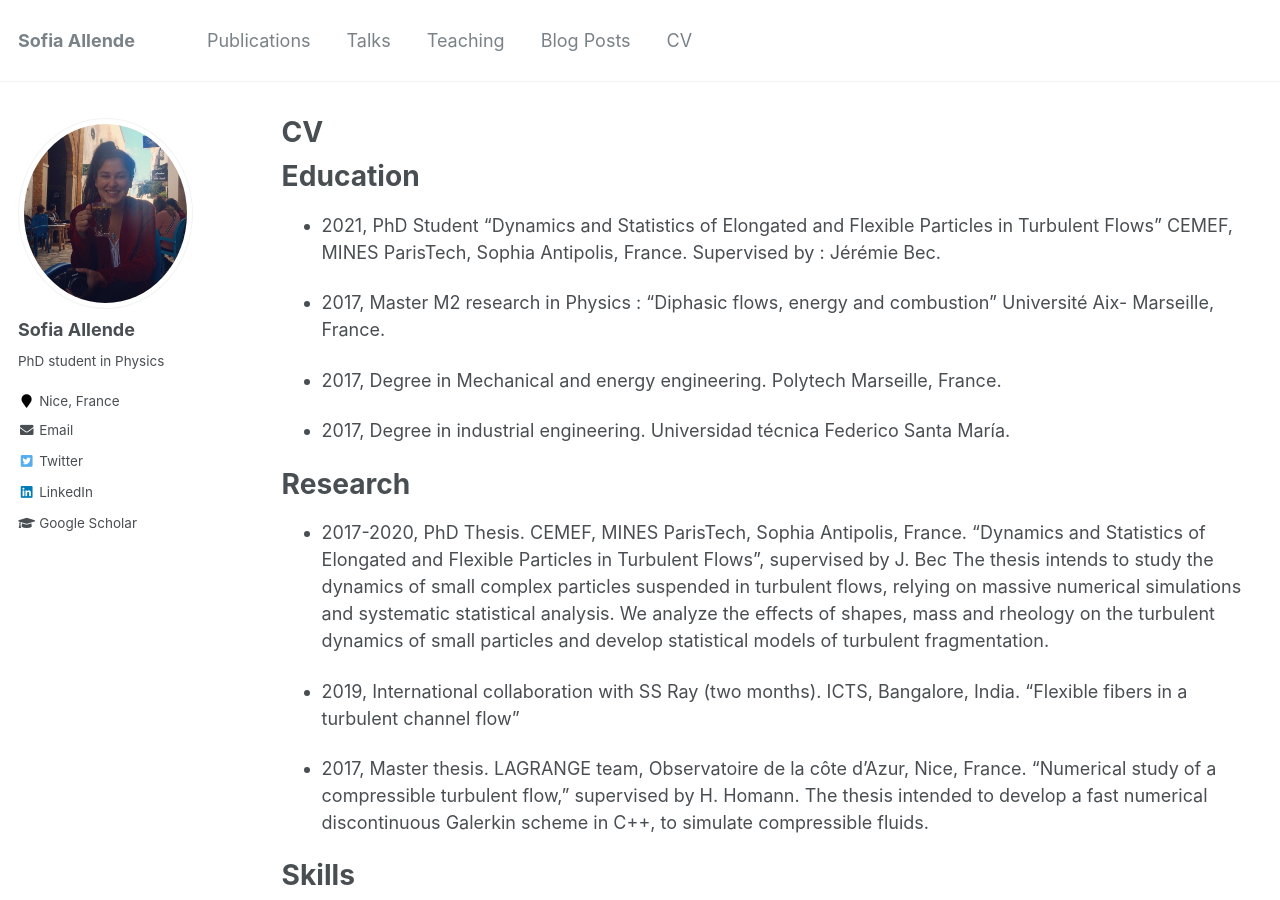
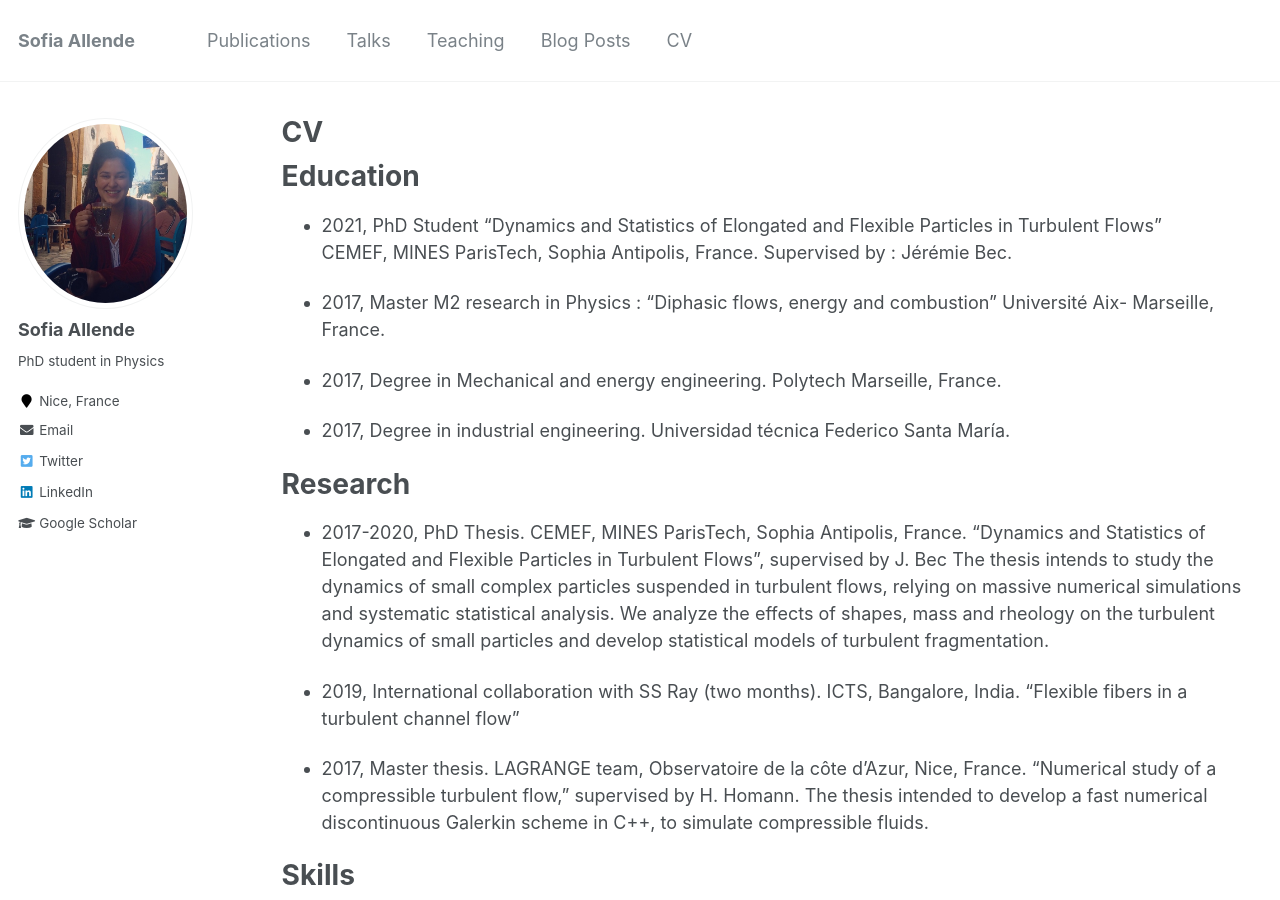
Before and after one commit to sofiallende/sofiallende.github.io, a Jekyll site: the page built from _pages/cv.md, in a window 1280 px wide and 900 px high. Built offline with Jekyll 4.4.1, drawn with Linux system fonts in a browser that asks for light colours.

Commit message:
Update cv.md

```diff
--- a/_pages/cv.md
+++ b/_pages/cv.md
@@ -12,7 +12,7 @@ redirect_from:
 Education
 ======
 * 2021, PhD Student
-“Dynamics and Statistics of Elongated and Flexible Particles in Turbulent Flows”
+“Dynamics and Statistics of Elongated and Flexible Particles in Turbulent Flows” \\
 CEMEF, MINES ParisTech, Sophia Antipolis, France. Supervised by : Jérémie Bec.
 
 * 2017, Master M2 research in Physics : “Diphasic flows, energy and combustion” Université Aix- Marseille, France.
@@ -37,9 +37,9 @@ The thesis intended to develop a fast numerical discontinuous Galerkin scheme in
 Skills
 ======
 * Numerical skills
- * Advanced use of parallel computing in Unix and MacOS environments, as well as data analysis software (Matlab, Paraview, Python) and scientific editing (LaTeX and Keynote).
- * Common use of C++ , Fortran, and Mathematica languages.
- * Occasional use of specialized software such as STAR CCM+, CATIA V5, SIMSOL, AutoCAD.
+  * Advanced use of parallel computing in Unix and MacOS environments, as well as data analysis software (Matlab, Paraview, Python) and scientific editing (LaTeX and Keynote).
+  * Common use of C++ , Fortran, and Mathematica languages.
+  * Occasional use of specialized software such as STAR CCM+, CATIA V5, SIMSOL, AutoCAD.
 
 * Languages
 Spanish (mother tongue), French (fluent), English (good knowledge).
```
